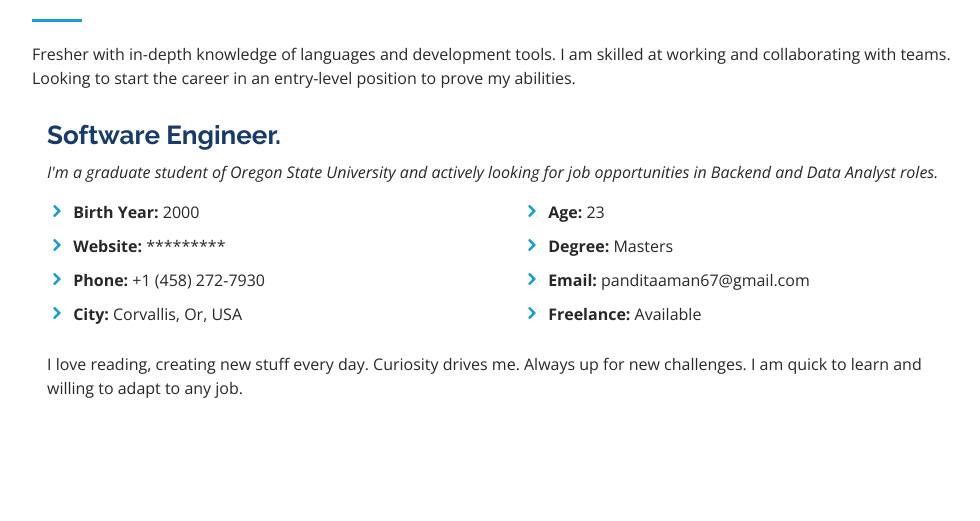
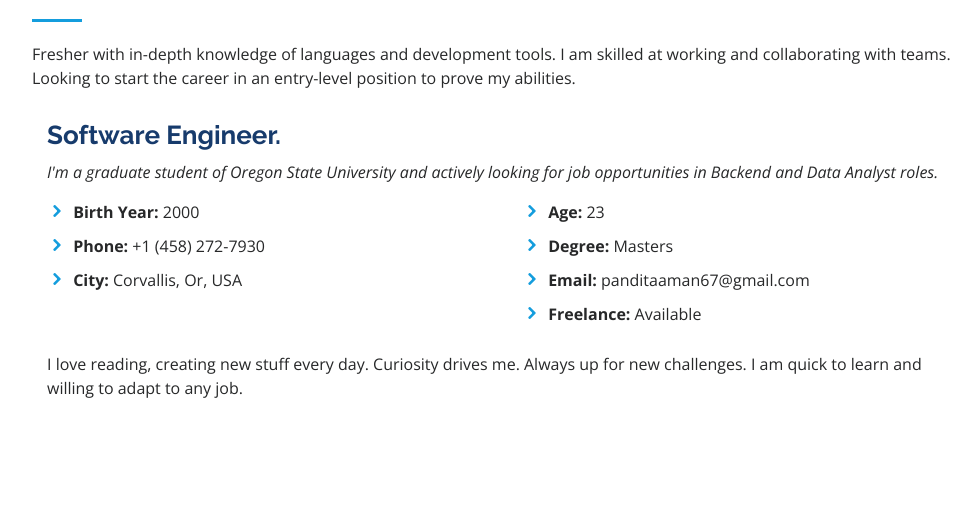
Before and after one commit to AmanPandita/My_Portfolio, a Django app: page / in a window 1280 px wide. Shown: the part 896-1417 px from the top of the page, without its empty margins (283-1263 px from the left). Run offline with Django 3.2, Linux system fonts and the light colour scheme; data that the repository does not hold is empty; some libraries are stand-ins or nearby versions.

Commit message:
Update index.html

```diff
--- a/landingpage/templates/landingpage/index.html
+++ b/landingpage/templates/landingpage/index.html
@@ -62,7 +62,7 @@
           <div class="col-lg-6">
             <ul>
               <li><i class="icofont-rounded-right"></i> <strong>Birth Year:</strong> 2000 </li>
-              <li><i class="icofont-rounded-right"></i> <strong>Website:</strong> *********</li>
+<!--               <li><i class="icofont-rounded-right"></i> <strong>Website:</strong> *********</li> -->
               <li><i class="icofont-rounded-right"></i> <strong>Phone:</strong> +1 (458) 272-7930</li>
               <li><i class="icofont-rounded-right"></i> <strong>City:</strong> Corvallis, Or, USA</li>
             </ul>
```
